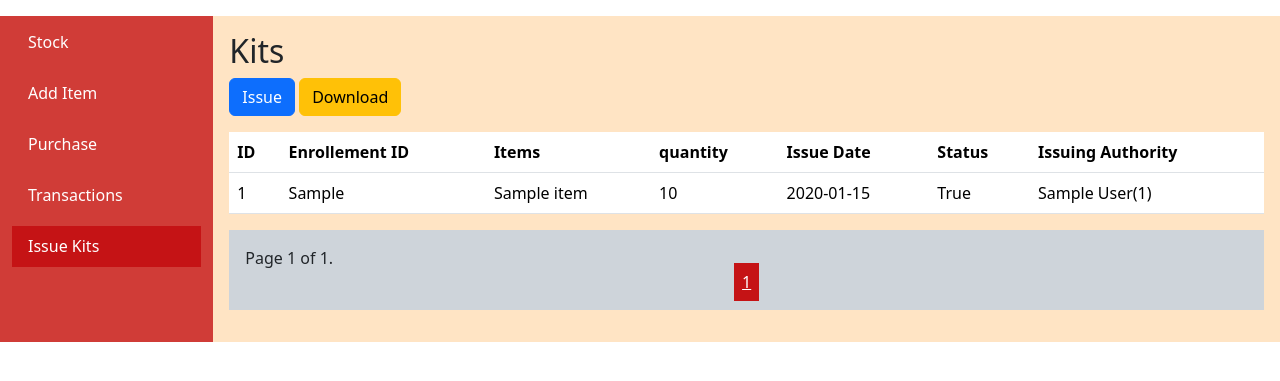
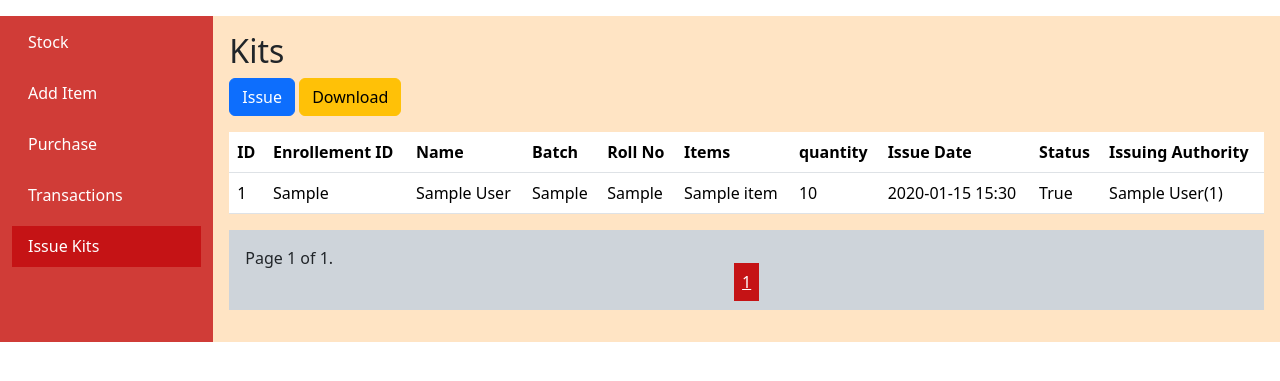
Before and after one commit to Scholarsdenweb/SD-Stock, a Django app: page /stock/issue/list/ in a window 1280 px wide. Shown: the part 56-437 px from the top of the page. Run offline with Django 5.2, Linux system fonts and the light colour scheme; the first user in the database is signed in; tables that the repository leaves empty hold one stand-in row (Sample ...).

Commit message:
kit list updated

```diff
--- a/authapp/models.py
+++ b/authapp/models.py
@@ -1,5 +1,7 @@
 from django.db import models
 from django.contrib.auth.models import AbstractBaseUser, BaseUserManager, PermissionsMixin
+from django.core.validators import RegexValidator
+
 
 # Create your models here.
 class StockUserManager(BaseUserManager):
@@ -18,9 +20,8 @@ class StockUserManager(BaseUserManager):
 
         return self.create_user(emp_id, password, **extra_fields)
 
-
 class StockUser(AbstractBaseUser, PermissionsMixin):
-    emp_id = models.CharField(max_length=20, unique=True, verbose_name='Employee ID')
+    emp_id = models.CharField(max_length=10, unique=True, verbose_name='Employee ID', validators=[RegexValidator(r'^\d+$')])
     name = models.CharField(max_length=100)
     email = models.EmailField(blank=True, null=True)
     date_joined = models.DateTimeField(auto_now_add=True)
--- a/stock/models.py
+++ b/stock/models.py
@@ -6,6 +6,7 @@ from django.conf import settings
 from django.contrib import messages
 from django.contrib.auth import get_user_model
 from django.urls import reverse
+from django.core.validators import RegexValidator
 
 
 User = get_user_model()
@@ -104,7 +105,7 @@ class Stock(models.Model):
 
 
 class Student(models.Model):
-    enrollement = models.CharField(max_length=20, unique=True)
+    enrollement = models.CharField(max_length=15, unique=True, validators=[RegexValidator(r'^\d+$')])
     name = models.CharField(max_length=100)
     batch = models.CharField(max_length=50, null=True, blank=True)
     roll = models.CharField(max_length=50, null=True, blank=True)
@@ -141,6 +142,13 @@ class Issue(models.Model):
         try:
             student = Student.objects.get(enrollement=self.enrollement)
             return student.name
+        except Student.DoesNotExist:
+           return None
+
+    def get_student(self):
+        try:
+            student = Student.objects.get(enrollement=self.enrollement)
+            return student
         except Student.DoesNotExist:
            return None
 
--- a/templates/stock/tables/issue_list.html
+++ b/templates/stock/tables/issue_list.html
@@ -35,6 +35,9 @@
             <tr>
                 <th>ID</th>
                 <th>Enrollement ID</th>
+                <th>Name</th>
+                <th>Batch</th>
+                <th>Roll No</th>
                 <th>Items</th>
                 <th>quantity</th>
                 <th>Issue Date</th>
@@ -46,9 +49,12 @@
             <tr>
                 <td>{{k.id}}</td>
                 <td>{{k.enrollement}}</td>
+                <td>{{k.get_student_name}}</td>
+                <td>{{k.get_student.batch}}</td>
+                <td>{{k.get_student.roll}}</td>
                 <td>{{k.get_items}}</td>
                 <td>{{k.quantity}}</td>
-                <td>{{k.issue_date | date:'Y-m-d'}}</td>
+                <td>{{k.issue_date | date:'Y-m-d H:i'}}</td>
                 <td>{{k.status}}</td>
                 <td>{{k.user.name}}({{k.user.emp_id}})</td>
             </tr>
```
Also changed, not shown: authapp/migrations/0002_alter_stockuser_emp_id.py (added), stock/migrations/0002_alter_student_enrollement.py (added).
